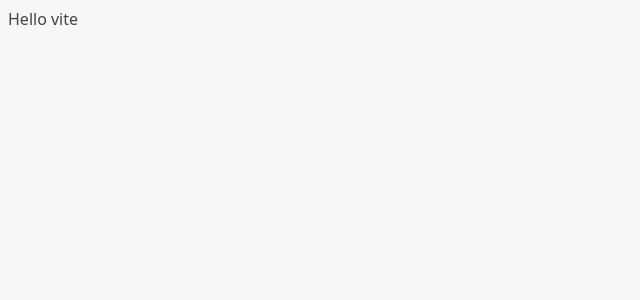
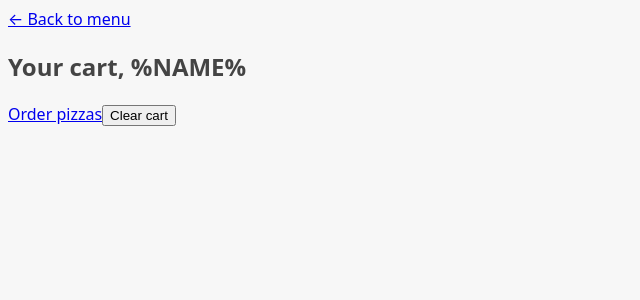
Before and after one commit to dareyOG/fast-react-pizza, a React (Vite) app: page /cart in a window 1280 px wide. Shown: the top 300 px of the page, without its empty margins (0-640 px from the left). Built offline with nearby package versions, Linux system fonts and the light colour scheme.

Commit message:
📦 NEW: implement routes (imperative and ideal)

```diff
--- a/package.json
+++ b/package.json
@@ -11,8 +11,7 @@
   },
   "dependencies": {
     "react": "^18.2.0",
-    "react-dom": "^18.2.0",
-    "react-router-dom": "^6.28.1"
+    "react-router": "^7.1.1"
   },
   "devDependencies": {
     "@eslint/js": "^9.17.0",
--- a/src/App.jsx
+++ b/src/App.jsx
@@ -1,5 +1,24 @@
+import { RouterProvider, createBrowserRouter } from 'react-router';
+
+import Home from './ui/Home';
+import Menu from './features/menu/Menu';
+import Cart from './features/cart/Cart';
+import CreateOrder from './features/order/CreateOrder';
+import Order from './features/order/Order';
+
+const router = createBrowserRouter([
+  {
+    path: '/',
+    element: <Home />
+  },
+  { path: '/menu', element: <Menu /> },
+  { path: '/cart', element: <Cart /> },
+  { path: '/order/new', element: <CreateOrder /> },
+  { path: '/order/:orderId', element: <Order /> }
+]);
+
 function App() {
-  return <div>Hello vite</div>;
+  return <RouterProvider router={router} />;
 }
 
 export default App;
--- a/src/features/cart/Cart.jsx
+++ b/src/features/cart/Cart.jsx
@@ -1,4 +1,4 @@
-import { Link } from 'react-router-dom';
+import { Link } from 'react-router';
 
 const fakeCart = [
   {
@@ -6,22 +6,22 @@
     name: 'Mediterranean',
     quantity: 2,
     unitPrice: 16,
-    totalPrice: 32,
+    totalPrice: 32
   },
   {
     pizzaId: 6,
     name: 'Vegetale',
     quantity: 1,
     unitPrice: 13,
-    totalPrice: 13,
+    totalPrice: 13
   },
   {
     pizzaId: 11,
     name: 'Spinach and Mushroom',
     quantity: 1,
     unitPrice: 15,
-    totalPrice: 15,
-  },
+    totalPrice: 15
+  }
 ];
 
 function Cart() {
```
Also changed, not shown: src/features/order/CreateOrder.jsx (renamed from src/features/cart/CreateOrder.jsx), 1 other file (tests, documents, lock files or other folders).
